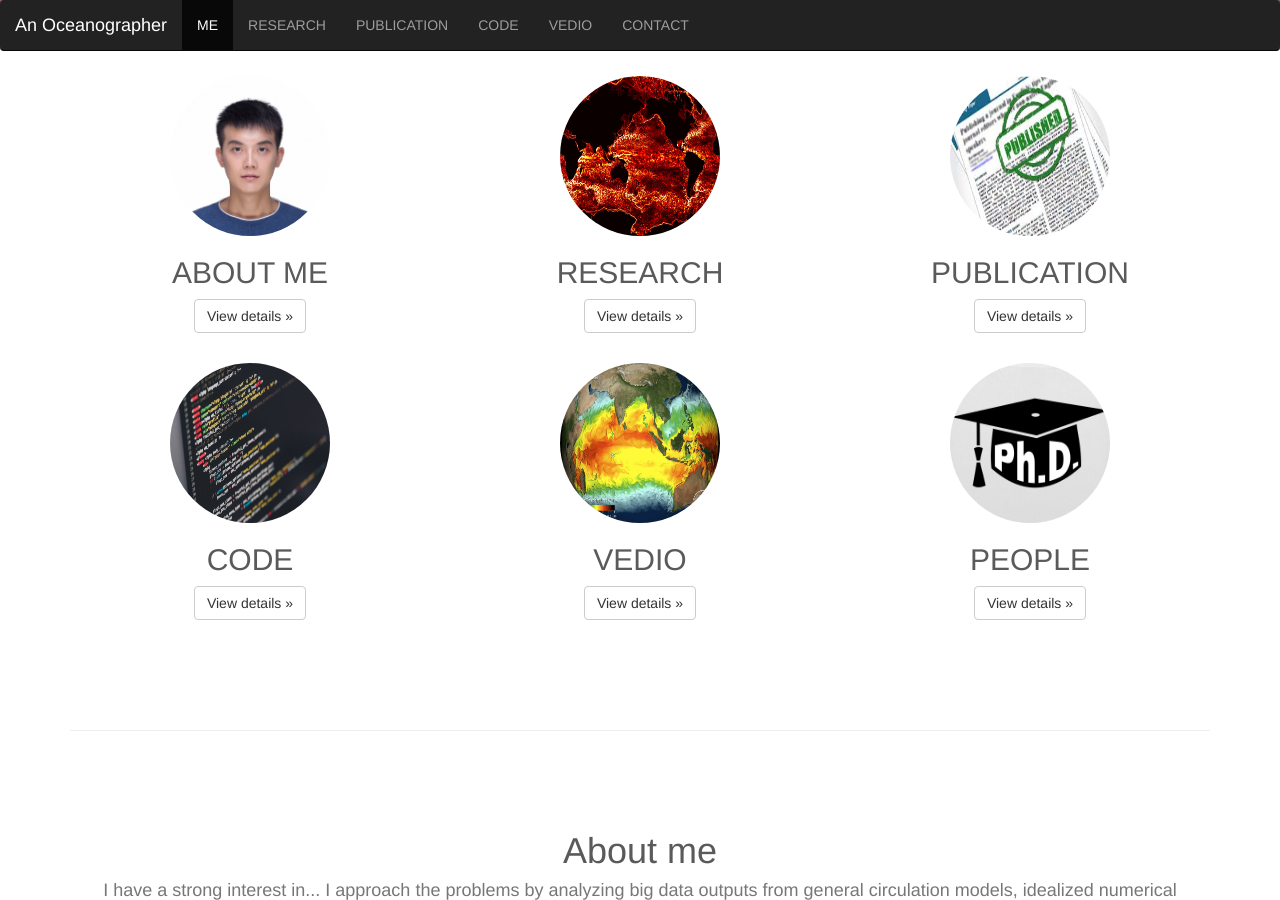
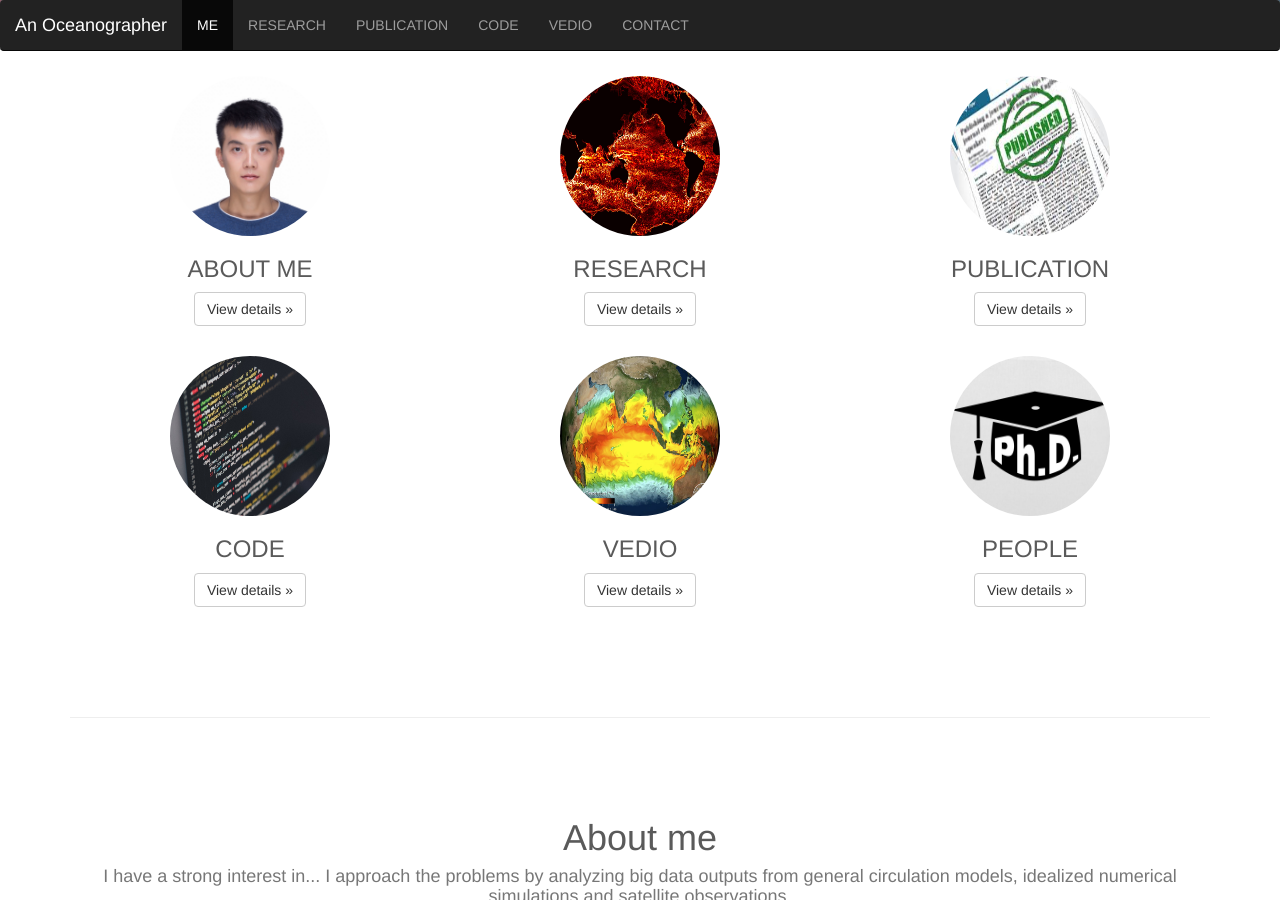
Before and after one commit to liutongya/liutongya.github.io, a Jekyll site: the page built from index.html, in a window 1280 px wide and 900 px high, scrolled down 484 px. Built offline with Jekyll 4.4.1, drawn with Linux system fonts in a browser that asks for light colours.

```diff
--- a/index.html
+++ b/index.html
@@ -20,32 +20,32 @@
         <div class="row">
             <div class="col-lg-4">
                 <img class="img-circle" src="../img/me.jpg" alt="Generic placeholder image" width="160" height="160">
-                <h2>ABOUT ME</h2>
+                <h3>ABOUT ME</h3>
                 <p><a class="btn btn-default" href="#about" role="button">View details &raquo;</a></p>
             </div><!-- /.col-lg-4 -->
             <div class="col-lg-4">
                 <img class="img-circle" src="../img/research.jpg" alt="Generic placeholder image" width="160" height="160">
-                <h2>RESEARCH</h2>
+                <h3>RESEARCH</h3>
                 <p><a class="btn btn-default" href="#research" role="button">View details &raquo;</a></p>
             </div><!-- /.col-lg-4 -->
             <div class="col-lg-4">
                 <img class="img-circle" src="../img/pub.jpg" alt="Generic placeholder image" width="160" height="160">
-                <h2>PUBLICATION</h2>
+                <h3>PUBLICATION</h3>
                 <p><a class="btn btn-default" href="#publication" role="button">View details &raquo;</a></p>
             </div><!-- /.col-lg-4 -->
             <div class="col-lg-4">
                 <img class="img-circle" src="../img/code.png" alt="Generic placeholder image" width="160" height="160">
-                <h2>CODE</h2>
+                <h3>CODE</h3>
                 <p><a class="btn btn-default" href="#code" role="button">View details &raquo;</a></p>
             </div><!-- /.col-lg-4 -->
                 <div class="col-lg-4">
                 <img class="img-circle" src="../img/vedio.jpg" alt="Generic placeholder image" width="160" height="160">
-                <h2>VEDIO</h2>
+                <h3>VEDIO</h3>
                 <p><a class="btn btn-default" href="#video" role="button">View details &raquo;</a></p>
             </div><!-- /.col-lg-4 -->
             <div class="col-lg-4">
                 <img class="img-circle" src="../img/people.jpg" alt="Generic placeholder image" width="160" height="160">
-                <h2>PEOPLE</h2>
+                <h3>PEOPLE</h3>
                 <p><a class="btn btn-default" href="#people" role="button">View details &raquo;</a></p>
             </div><!-- /.col-lg-4 -->
       </div><!-- /.row -->
@@ -58,6 +58,8 @@
               <div class="col-lg-12 text-center">
                       <h1 class="section-heading"><face="arial">About me</h1>
                       <h4 class="section-subheading text-muted">I have a strong interest in... I approach the problems by analyzing big data outputs from general circulation models, idealized numerical simulations and satellite observations.</p>
+                      <br />
+                      <br />
               </div>
           </div>
 
@@ -73,6 +75,8 @@
                       </p>
                   </div>
               <div class="col-md-4">
+                      <br />
+                      <br />
                       <img src="../img/me2.jpg" alt="" width="300" height="300">
               </div>
           </div>
```
